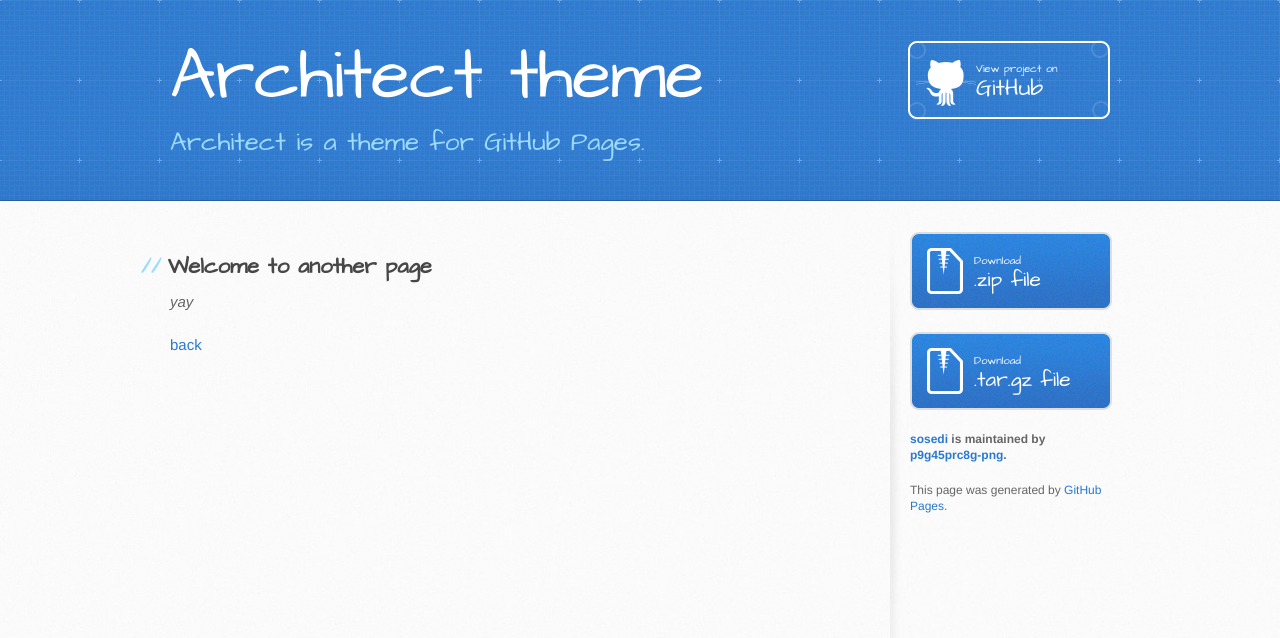
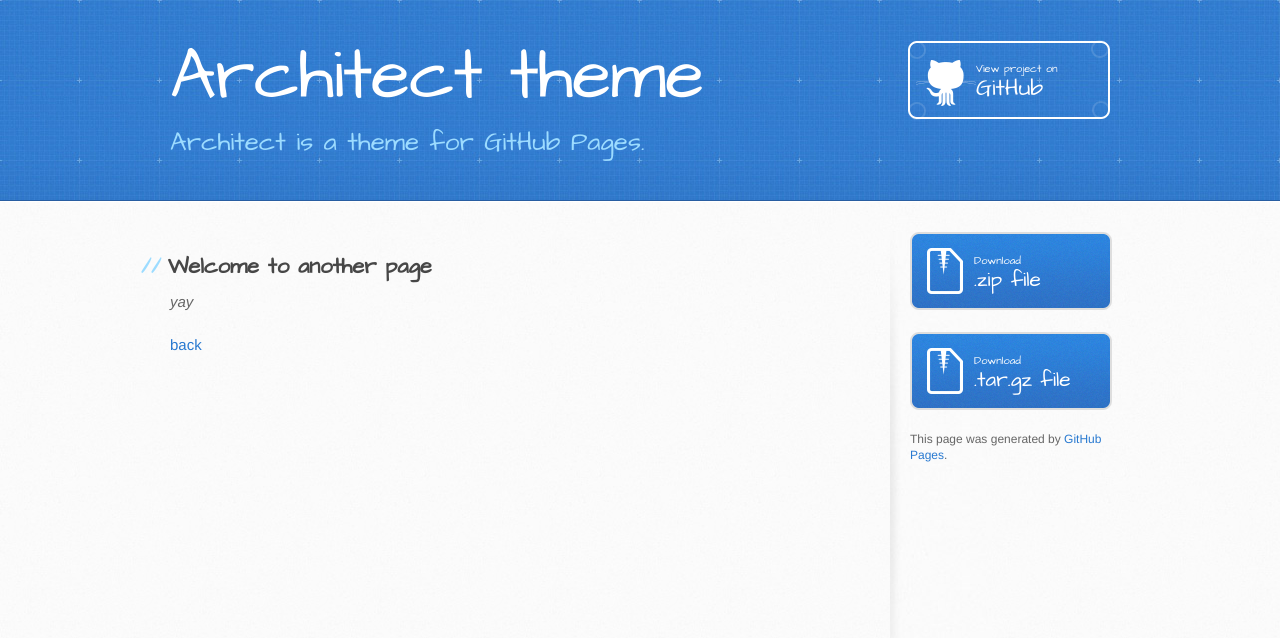
Before and after one commit to p9g45prc8g-png/sosedi, a Jekyll site: the page built from another-page.md, in a window 1280 px wide. Shown: the top 638 px of the page. Built offline with Jekyll 4.4.1, drawn with Linux system fonts in a browser that asks for light colours; our own code applies the rules of GitHub Pages for plain Markdown files.

Commit message:
Change theme

```diff
--- a/_layouts/default.html
+++ b/_layouts/default.html
@@ -50,9 +50,9 @@
             </a>
           {% endif %}
 
-          {% if site.github.is_project_page %}
-            <p class="repo-owner"><a href="{{ site.github.repository_url }}">{{ site.github.repository_name }}</a> is maintained by <a href="{{ site.github.owner_url }}">{{ site.github.owner_name }}</a>.</p>
-          {% endif %}
+<!--          {% if site.github.is_project_page %}-->
+<!--            <p class="repo-owner"><a href="{{ site.github.repository_url }}">{{ site.github.repository_name }}</a> is maintained by <a href="{{ site.github.owner_url }}">{{ site.github.owner_name }}</a>.</p>-->
+<!--          {% endif %}-->
 
           <p>This page was generated by <a href="https://pages.github.com">GitHub Pages</a>.</p>
         </aside>
```
